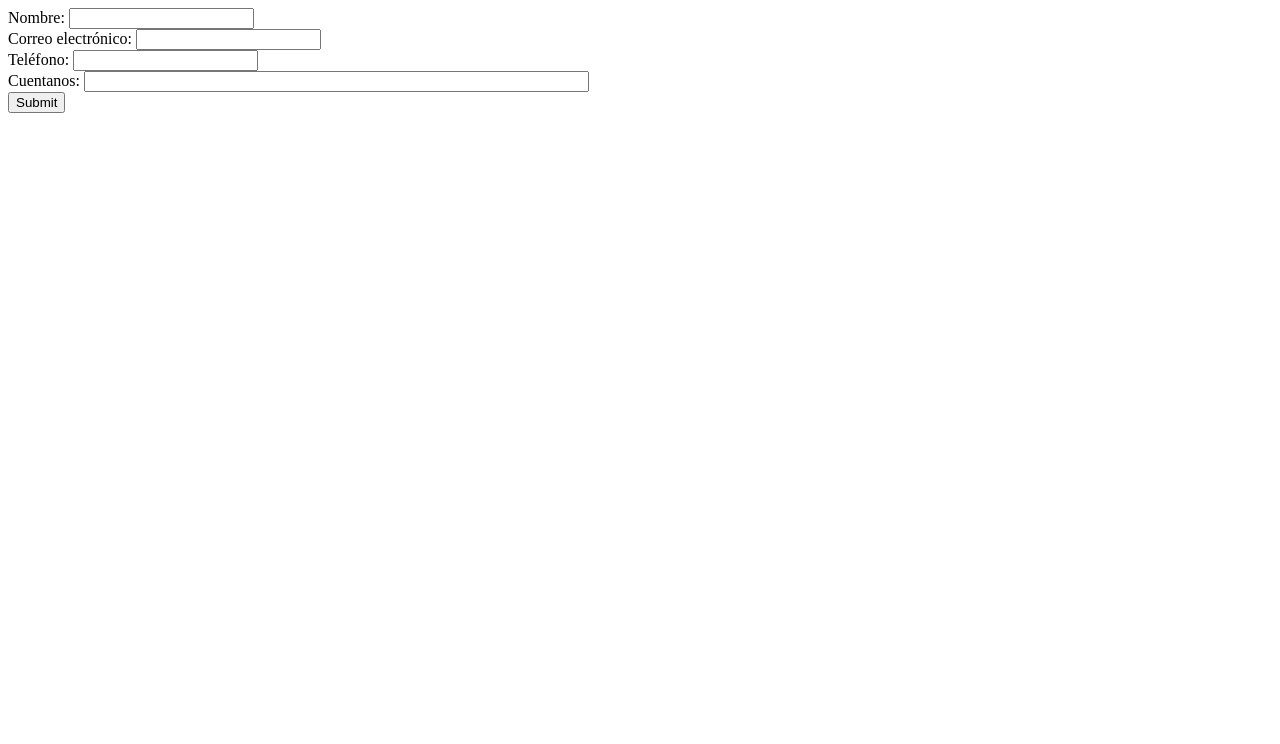
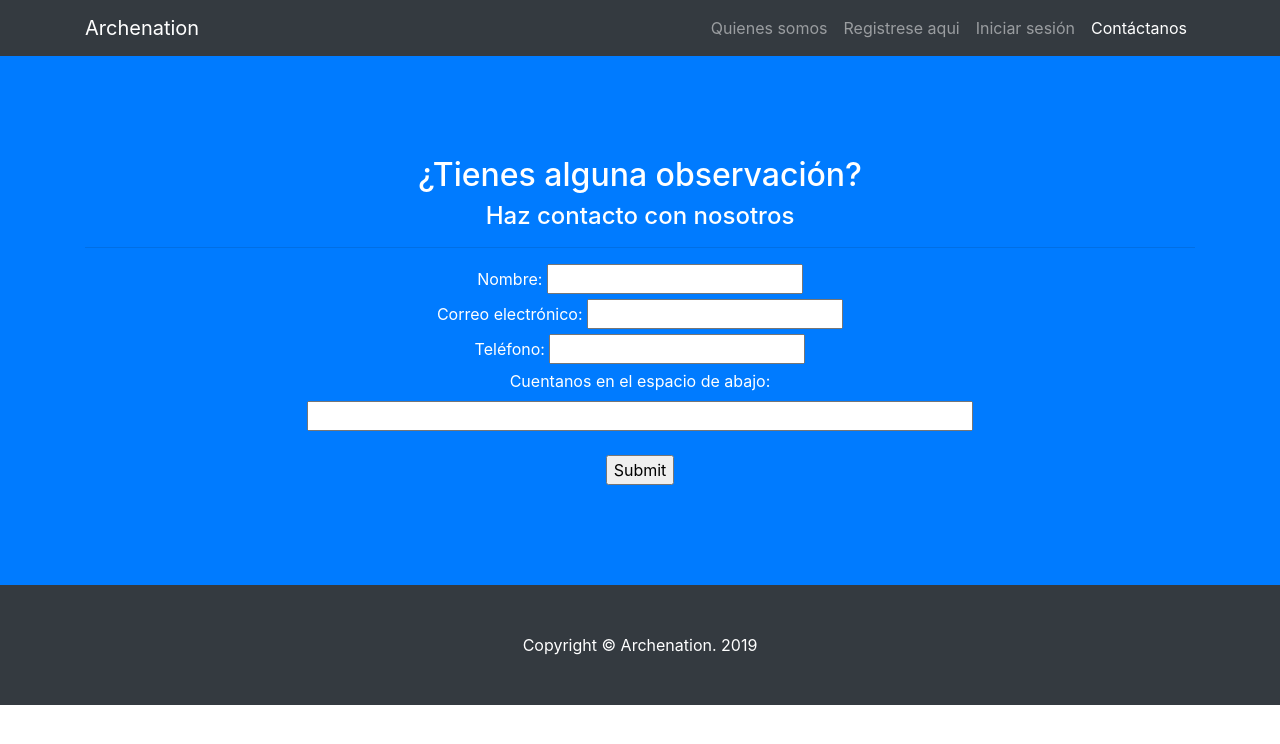
Before and after one commit to dragignaso/proyecto.archenation, a PHP site: page /contactoform.php in a window 1280 px wide. Shown: the top 744 px of the page. Run offline with PHP 8.4, Linux system fonts and the light colour scheme.

Commit message:
UPDATE: Agregando info y estilo

```diff
--- a/contactoform.php
+++ b/contactoform.php
@@ -1,10 +1,52 @@
 <!DOCTYPE html>
-<html>
+<html lang="es">
+
 <head>
-	<meta charset='utf-8'>
-	<title></title>
-</head>
+
+  <meta charset="utf-8">
+    <meta name="viewport" content="width=device-width, initial-scale=1, shrink-to-fit=no">
+    <meta name="description" content="Tienda virtual Archenation">
+    <meta name="author" content="Misael Camarillo, Marvin Rayas, Cristian Tafolla">
+
+  <title>Archenation - Inicia sesion</title>
+
+  <link href="vendor/bootstrap/css/bootstrap.min.css" rel="stylesheet">
+
+  <link href="css/style.css" rel="stylesheet">
+
 <body>
+	<nav class="navbar navbar-expand-lg navbar-dark bg-dark fixed-top" id="mainNav">
+    	<div class="container">
+      		<a class="navbar-brand js-scroll-trigger" href="index.php">Archenation</a>
+      		<button class="navbar-toggler" type="button" data-toggle="collapse" data-target="#navbarResponsive" aria-controls="navbarResponsive" aria-expanded="false" aria-label="Toggle navigation">
+        		<span class="navbar-toggler-icon"></span>
+      		</button>
+      		<div class="collapse navbar-collapse" id="navbarResponsive">
+        		<ul class="navbar-nav ml-auto">
+        			<li class="nav-item">
+            			<a class="nav-link js-scroll-trigger" href="who.php">Quienes somos</a>
+          			</li>
+          			<li class="nav-item">
+            			<a class="nav-link js-scroll-trigger" href="signinform.html">Registrese aqui</a>
+          			</li>
+          			<li class="nav-item">
+            			<a class="nav-link js-scroll-trigger" href="loginform.html">Iniciar sesión</a>
+          			</li>
+          			<li class="nav-item active">
+                		<a class="nav-link" href="contactoform.php">Contáctanos
+                  			<span class="sr-only">(current)</span>
+                		</a>
+              		</li>
+        		</ul>
+      		</div>
+    	</div>
+  	</nav>
+
+  	<header class="bg-primary text-white">
+    	<div class="container text-center">
+    		<h2>¿Tienes alguna observación?</h2>
+    		<h4>Haz contacto con nosotros</h4>
+    		<hr>
 			<form name="contacto" action="contacto.php" method="post">
 				<label for="nombre">Nombre: </label>
 				<input type="text" name="nombre"><br />
@@ -12,9 +54,28 @@
 				<input type="email" name="correoe"><br />
 				<label for="telefono">Teléfono: </label>
 				<input type="tel" name="telefono"><br />
-		<label for="mensaje">Cuentanos: </label>
-		<input type="text" name="mensaje" size="60"><br />
+				<label for="mensaje">Cuentanos en el espacio de abajo: </label>
+				<br>
+				<input type="text" name="mensaje" size="60"><br><br>
 				<input type="submit" name="submit">
 			</form>
+    	</div>
+  	</header>
+
+  <footer class="py-5 bg-dark">
+      <div class="container">
+          <p class="m-0 text-center text-white">Copyright &copy; Archenation. 2019</p>
+      </div>
+
+    </footer>
+
+    <script src="vendor/jquery/jquery.min.js"></script>
+    <script src="vendor/bootstrap/js/bootstrap.bundle.min.js"></script>
+
+    <script src="vendor/jquery-easing/jquery.easing.min.js"></script>
+
+    <script src="js/scrolling-nav.js"></script>
+
 </body>
+
 </html>
```
Lines whose indentation alone changed are shown as unchanged.
